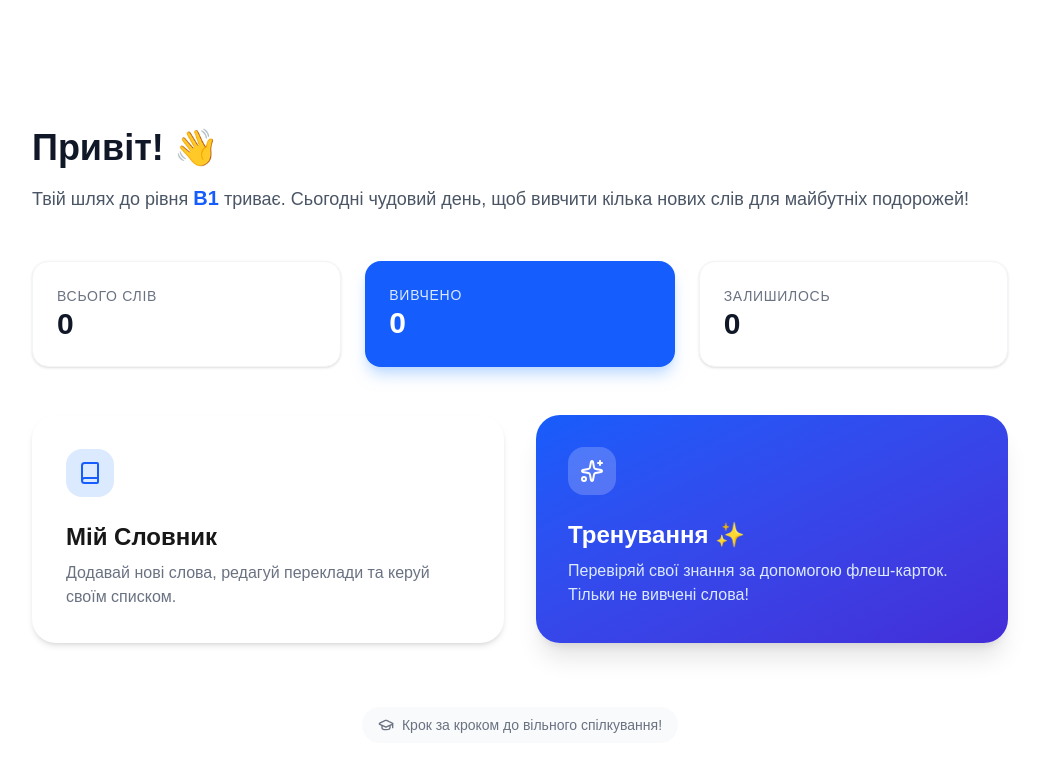
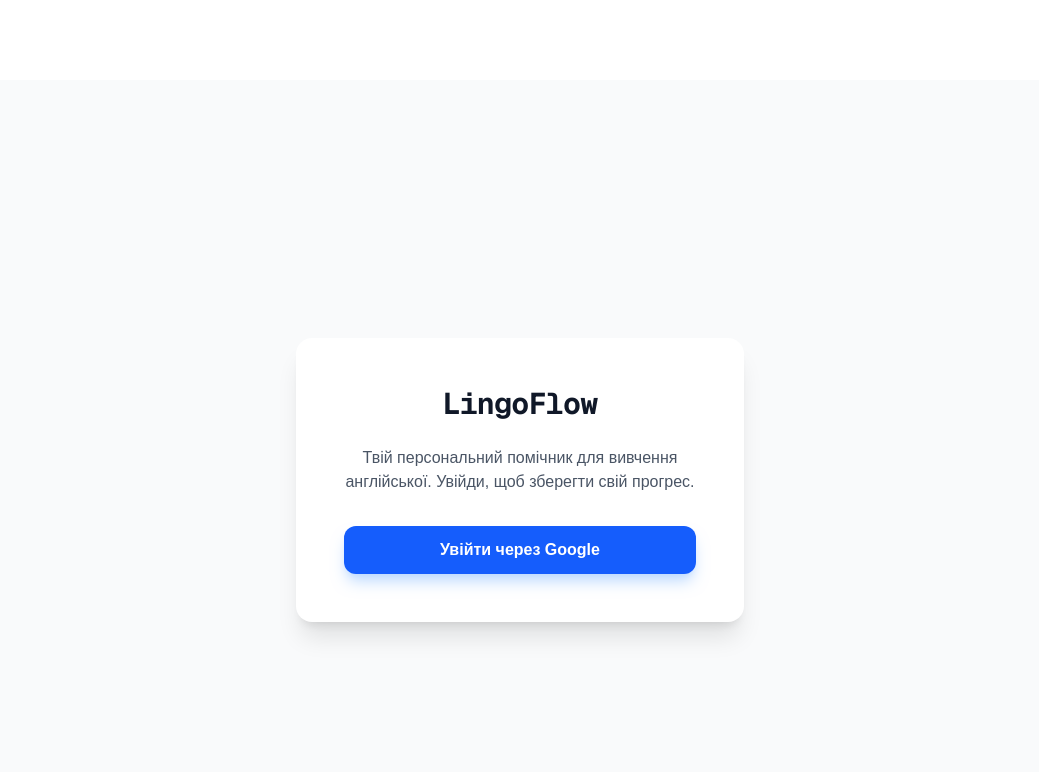
Before and after one commit to Eugene3671/english-learning-app, a Next.js app: page / in a window 1280 px wide. Shown: the top 772 px of the page, without its empty margins (120-1159 px from the left). Built offline with nearby package versions, Linux system fonts and the light colour scheme; no server answers; the database is empty.

Commit message:
fix login

```diff
--- a/src/app/dictionary/page.tsx
+++ b/src/app/dictionary/page.tsx
@@ -1,37 +1,12 @@
 import { db } from "@/lib/db";
 
-import { auth, signIn, signOut } from "@/auth";
+import { auth, signOut } from "@/auth";
 import WordsClient from "./WordsClient";
 
 export default async function HomePage() {
   const session = await auth();
 
-  if (!session) {
-    return (
-      <main className="min-h-screen bg-gray-50 flex items-center justify-center p-8">
-        <div className="text-center bg-white p-12 rounded-2xl shadow-xl max-w-md w-full">
-          <h1 className="text-3xl font-bold text-gray-900 mb-6">Мій Словник</h1>
-          <p className="text-gray-600 mb-8">
-            Будь ласка, увійдіть через Google, щоб почати вивчати англійські
-            слова.
-          </p>
-          <form
-            action={async () => {
-              "use server";
-              await signIn("google");
-            }}
-          >
-            <button
-              type="submit"
-              className="w-full flex items-center justify-center gap-3 bg-blue-600 text-white px-6 py-3 rounded-xl font-semibold hover:bg-blue-700 transition-all shadow-lg shadow-blue-200 active:scale-95"
-            >
-              Увійти через Google
-            </button>
-          </form>
-        </div>
-      </main>
-    );
-  }
+  if (!session) return;
   const [user, words] = await Promise.all([
     db.user.findUnique({
       where: { id: session.user.id },
--- a/src/app/page.tsx
+++ b/src/app/page.tsx
@@ -1,9 +1,40 @@
 import Link from "next/link";
 import { db } from "@/lib/db";
 import { BookIcon, SparklesIcon, GraduationCapIcon } from "lucide-react";
+import { auth, signIn } from "@/auth";
 
 export default async function HomePage() {
-  // Отримуємо базову статистику для мотивації
+  const session = await auth();
+
+  // 1. Екран для неавторизованого користувача
+  if (!session) {
+    return (
+      <main className="min-h-screen bg-gray-50 flex items-center justify-center p-8">
+        <div className="text-center bg-white p-12 rounded-2xl shadow-xl max-w-md w-full">
+          <h1 className="text-3xl font-bold text-gray-900 mb-6 font-mono tracking-tight">
+            LingoFlow
+          </h1>
+          <p className="text-gray-600 mb-8">
+            Твій персональний помічник для вивчення англійської. Увійди, щоб
+            зберегти свій прогрес.
+          </p>
+          <form
+            action={async () => {
+              "use server";
+              await signIn("google");
+            }}
+          >
+            <button
+              type="submit"
+              className="w-full flex items-center justify-center gap-3 bg-blue-600 text-white px-6 py-3 rounded-xl font-semibold hover:bg-blue-700 transition-all shadow-lg shadow-blue-200 active:scale-95"
+            >
+              Увійти через Google
+            </button>
+          </form>
+        </div>
+      </main>
+    );
+  }
   const totalWords = await db.word.count();
   const learnedWords = await db.word.count({ where: { isLearned: true } });
   const toLearn = totalWords - learnedWords;
```
